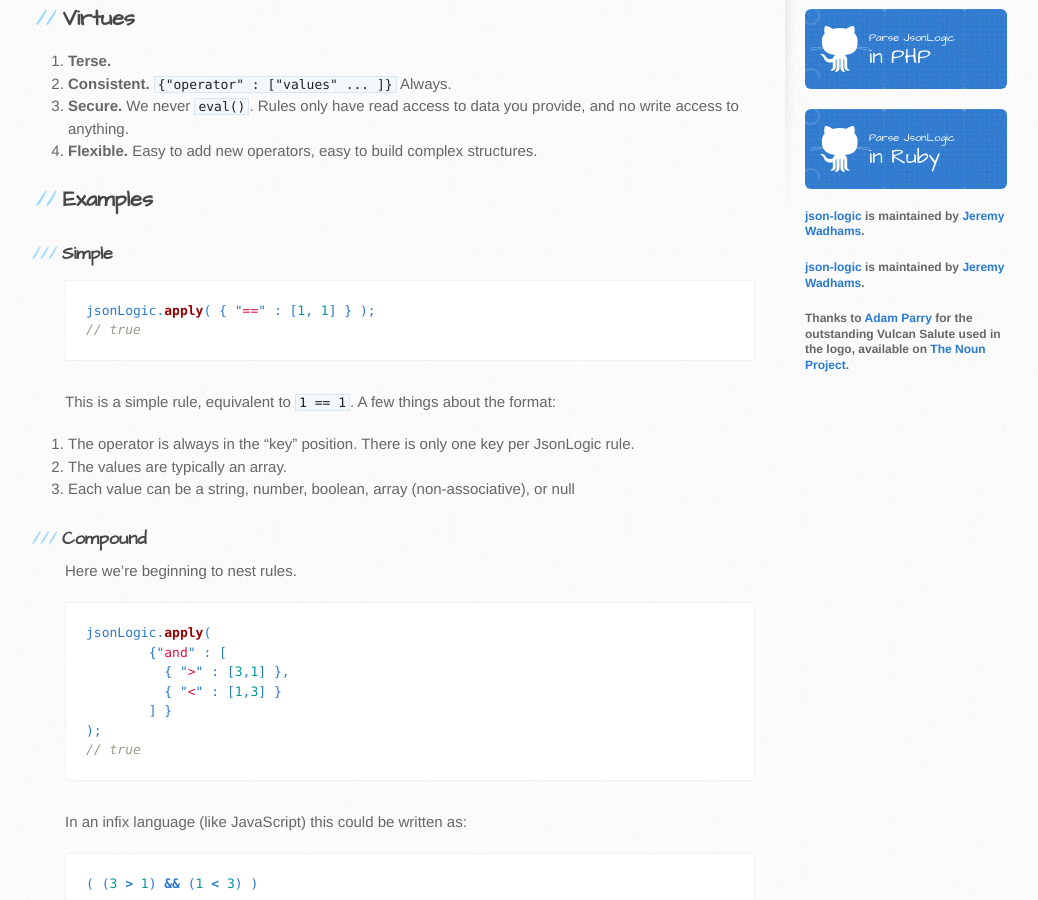
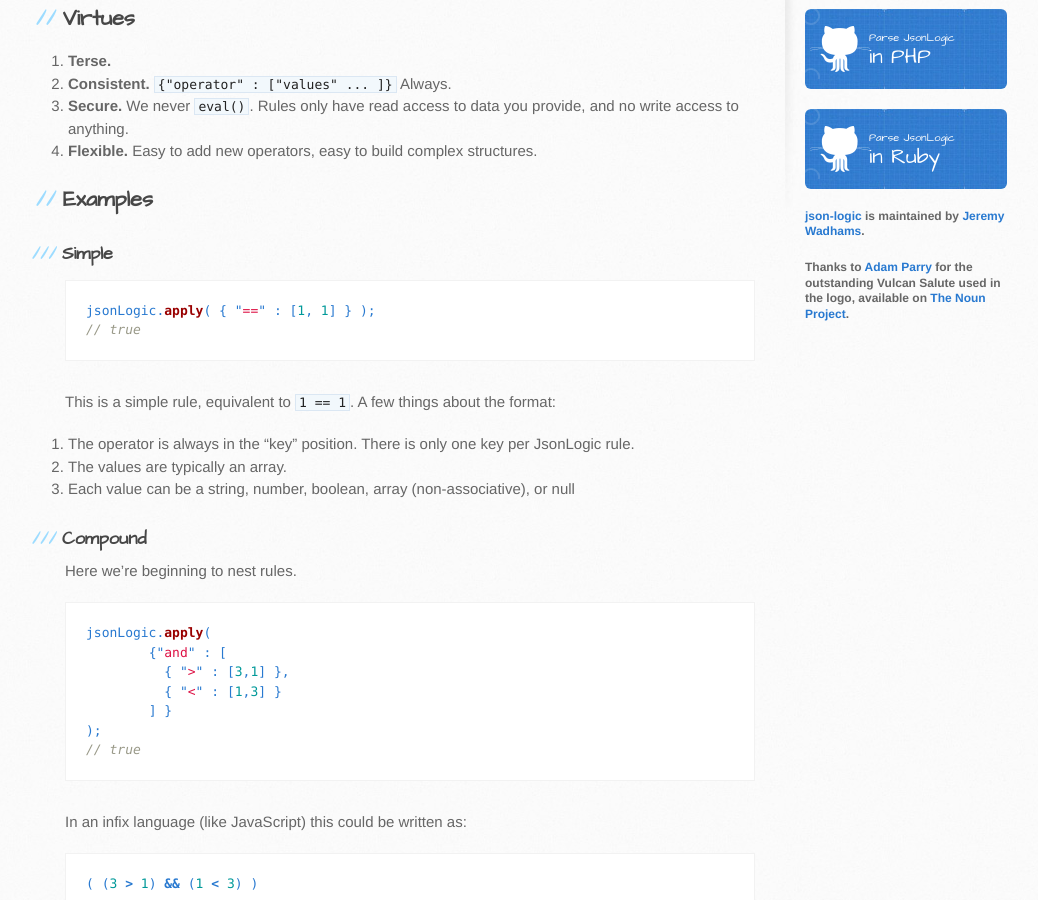
Before and after one commit to jwadhams/json-logic, a Jekyll site: the page built from index.md, in a window 1280 px wide and 900 px high, scrolled down 597 px. Shown: the whole window, without its empty margins (105-1143 px from the left). Built offline with Jekyll 4.4.1, drawn with Linux system fonts in a browser that asks for light colours; nearby versions of some CDN libraries.

Commit message:
Double attribution, oops

```diff
--- a/_layouts/default.html
+++ b/_layouts/default.html
@@ -75,9 +75,6 @@
 
           <p class="repo-owner"><a href="https://github.com/jwadhams/json-logic">json-logic</a> is maintained by <a href="https://github.com/jwadhams">Jeremy Wadhams</a>.</p>
 
-
-          <p class="repo-owner"><a href="https://github.com/jwadhams/json-logic">json-logic</a> is maintained by <a href="https://github.com/jwadhams">Jeremy Wadhams</a>.</p>
-
           <p class="repo-owner">Thanks to <a href="https://thenounproject.com/adamparry/">Adam Parry</a> for the outstanding Vulcan Salute used in the logo, available on <a href="https://thenounproject.com/search/?q=spock&i=143495">The Noun Project</a>.</p>
         </aside>
       </div>
```
